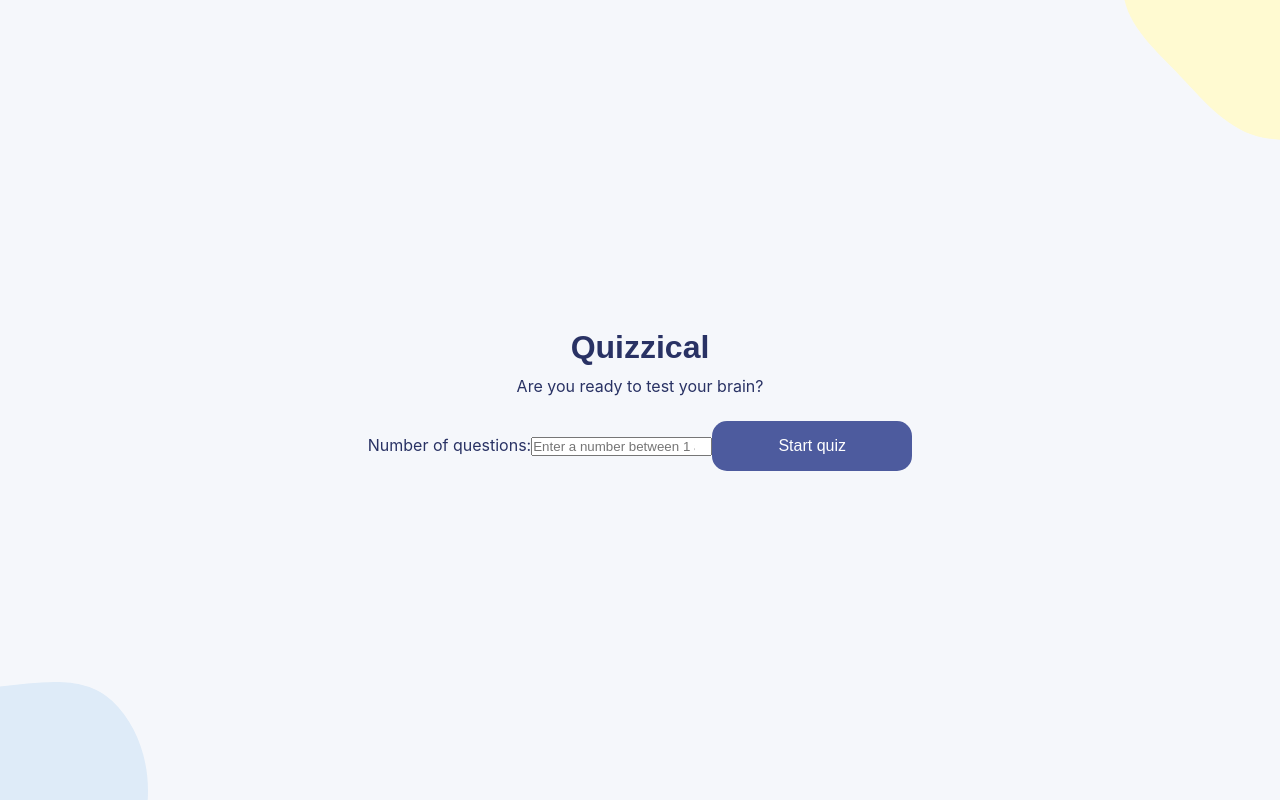
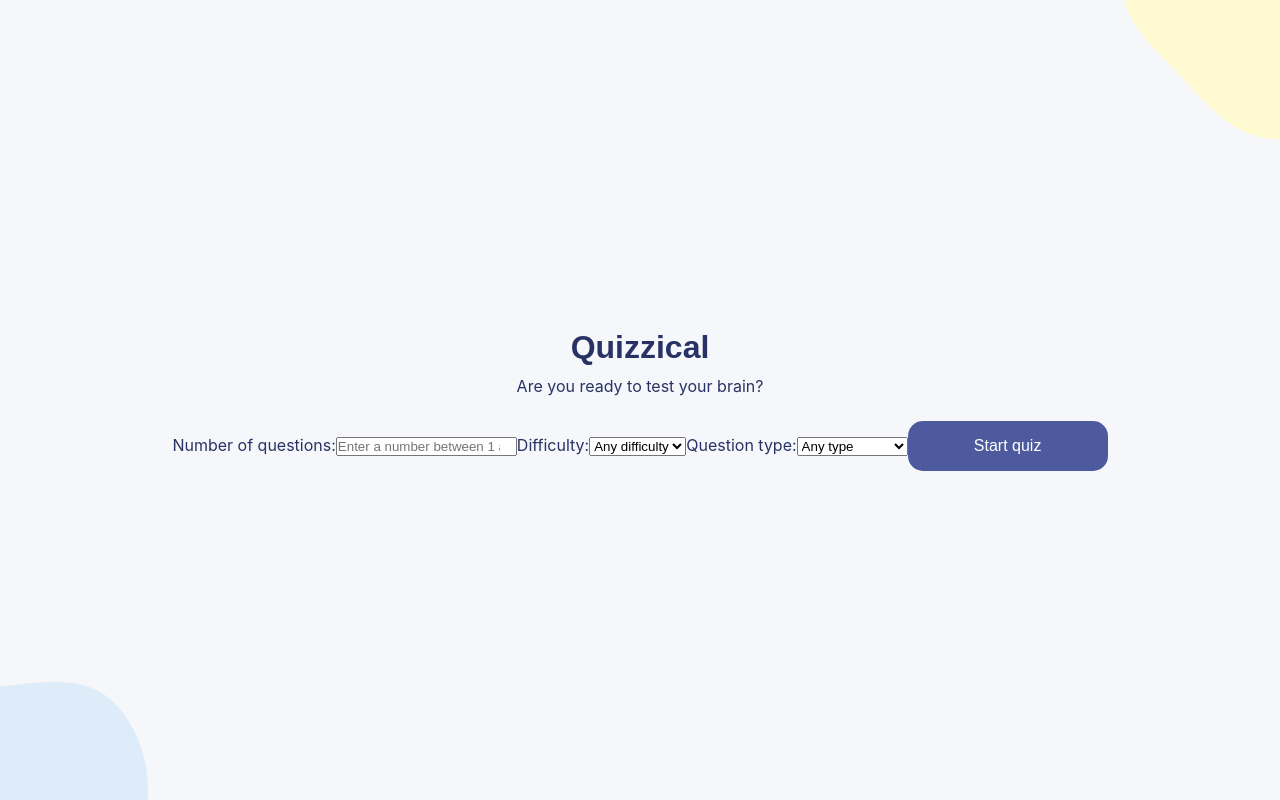
Before and after one commit to TiffanyChan614/React-Quizzical, a React (Vite) app: page / in a window 1280 px wide. Built offline with nearby package versions, Linux system fonts and the light colour scheme.

Commit message:
Let user choose difficulty and type of questions

```diff
--- a/src/App.jsx
+++ b/src/App.jsx
@@ -19,12 +19,17 @@ function App() {
 	const [questionsData, setQuestionsData] = useState([])
 	const [displayedAnsData, setDisplayedAnsData] = useState([])
 	const [score, setScore] = useState(0)
-	const [formData, setFormData] = useState({ 'num-questions': 0 })
+	const [formData, setFormData] = useState({
+		'num-questions': 0,
+		difficulty: '',
+		type: '',
+	})
 
-	const apiUrl = 'https://opentdb.com/api.php?amount='
+	const apiUrl = `https://opentdb.com/api.php?amount=${formData['num-questions']}&difficulty=${formData.difficulty}&type=${formData.type}`
+	console.log('api url', apiUrl)
 
 	function fetchQuestions() {
-		fetch(`${apiUrl}${formData['num-questions']}`)
+		fetch(apiUrl)
 			.then((res) => res.json())
 			.then((data) => {
 				setQuestionsData(
@@ -74,6 +79,7 @@ function App() {
 
 	function handleChange(event) {
 		const { name, value } = event.target
+		console.log('name', name, ':', value)
 		setFormData((prevFormData) => {
 			return {
 				...prevFormData,
--- a/src/components/StartPage.jsx
+++ b/src/components/StartPage.jsx
@@ -12,6 +12,25 @@ export default function StartPage({ handleSubmit, handleChange }) {
 					placeholder='Enter a number between 1 and 50'
 					onChange={(event) => handleChange(event)}
 				/>
+				<label htmlFor='difficulty'>Difficulty:</label>
+				<select
+					id='difficulty'
+					name='difficulty'
+					onChange={handleChange}>
+					<option value=''>Any difficulty</option>
+					<option value='easy'>Easy</option>
+					<option value='medium'>Medium</option>
+					<option value='hard'>Hard</option>
+				</select>
+				<label htmlFor='type'>Question type:</label>
+				<select
+					id='type'
+					name='type'
+					onChange={handleChange}>
+					<option value=''>Any type</option>
+					<option value='multiple'>Multiple choice</option>
+					<option value='boolean'>True / False</option>
+				</select>
 				<button
 					className='start-btn'
 					onClick={(event) => handleSubmit(event)}>
```
Also changed, not shown: 1 other file (tests, documents, lock files or other folders).
